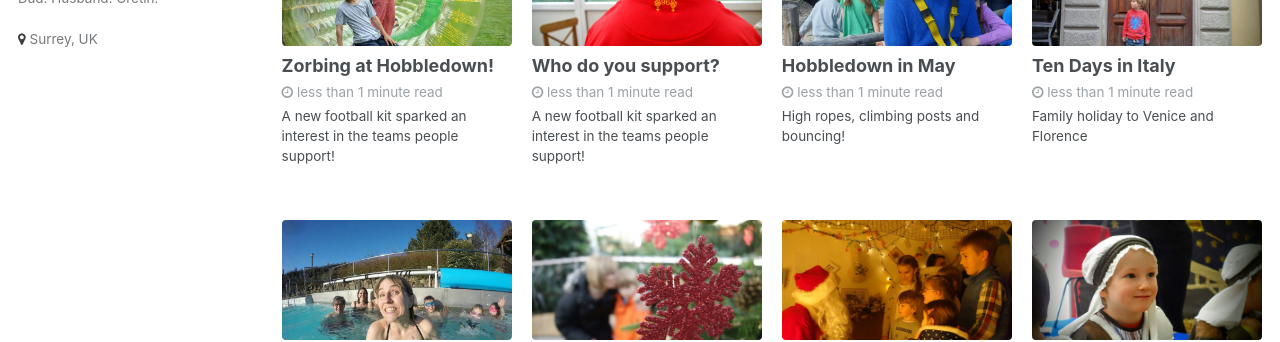
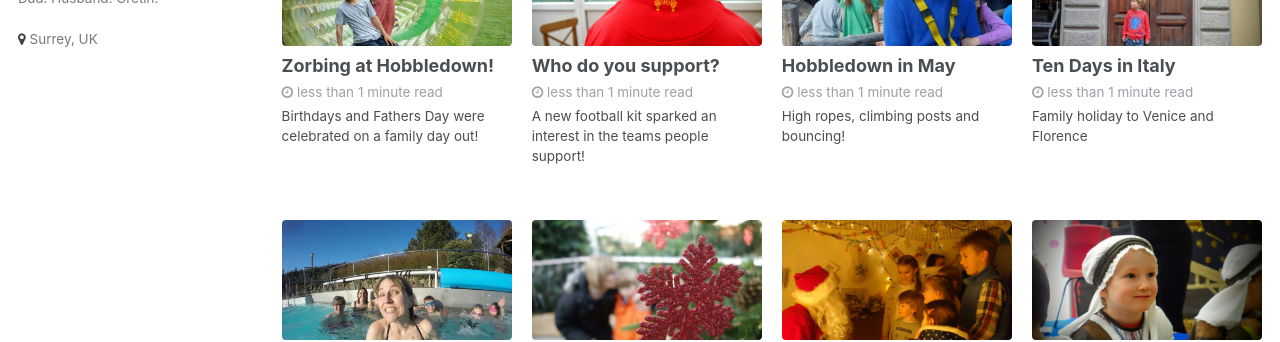
Before and after one commit to martsvideoclub/mmartvid, a Jekyll site: the page built from index.html, in a window 1280 px wide. Shown: the part 486-828 px from the top of the page. Built offline with Jekyll 4.4.1, drawn with Linux system fonts in a browser that asks for light colours; the list of posts is cut into pages by our own code.

Commit message:
Update 2016-06-27-zorbing-at-hobbledown.md

```diff
--- a/_posts/2016-06-27-zorbing-at-hobbledown.md
+++ b/_posts/2016-06-27-zorbing-at-hobbledown.md
@@ -1,9 +1,9 @@
 ---
 title: "Zorbing at Hobbledown!"
-excerpt: "A new football kit sparked an interest in the teams people support!"
-description: "An afternoon of football."
+excerpt: "Birthdays and Fathers Day were celebrated on a family day out!"
+description: "Zorbing at Hobbledown"
 date: 2016-06-02 12:00:00
-youtubeId: "tNFsga42P38"
+youtubeId: "Cbc-h7ycu3Y"
 header:
   image: zorb.jpg
   teaser: zorb.jpg
@@ -14,5 +14,7 @@
   - blog
 ---
 A couple of family birthdays and Fathers Day were celebrated at Hobbledown.
+
 There were loads of us, and there were plenty of activities to keep the children busy, however it was the Zorbs that seemed to be the biggest hit of the day.
+
 Unfortunately I had to disappear early but still had enough time to get some video.
```
